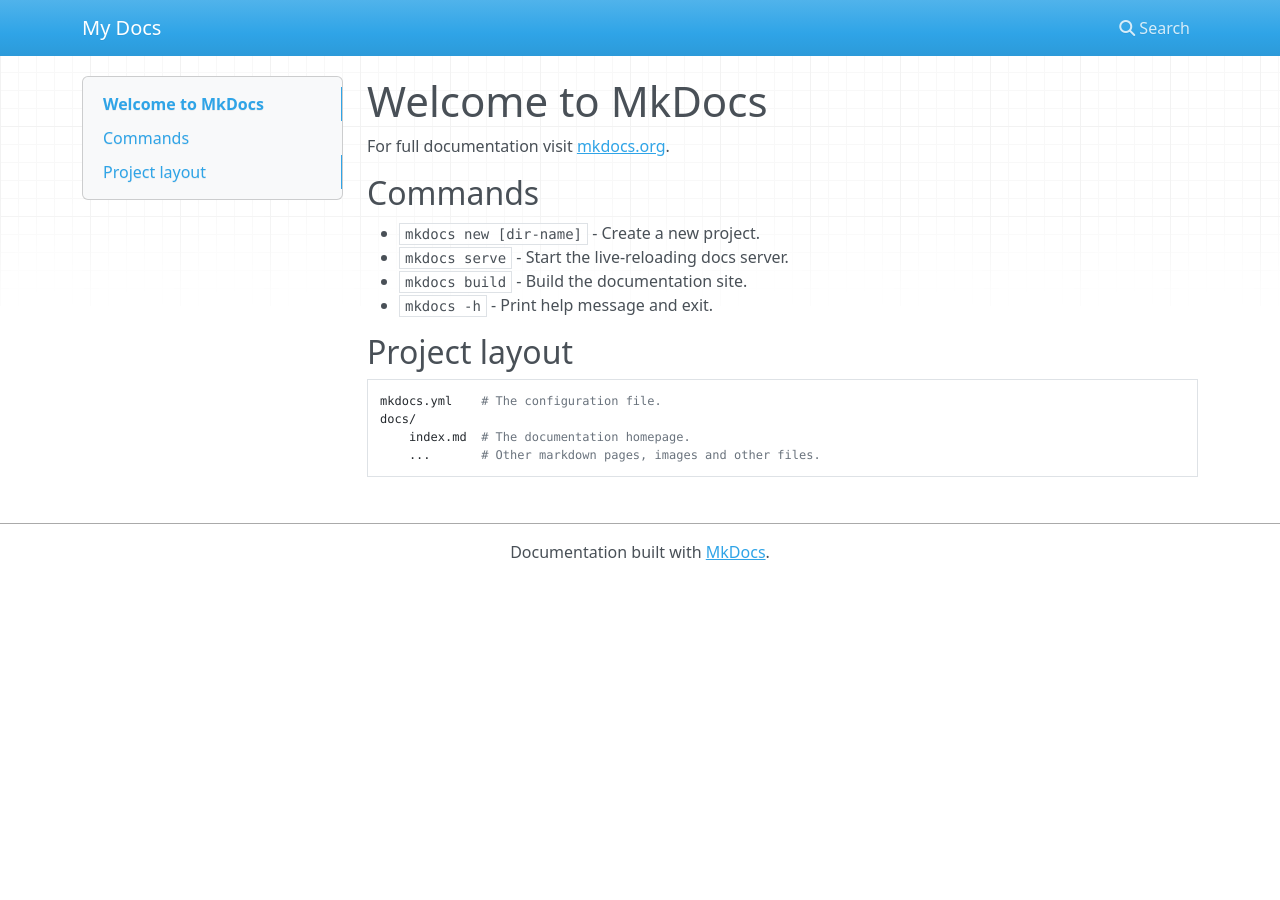
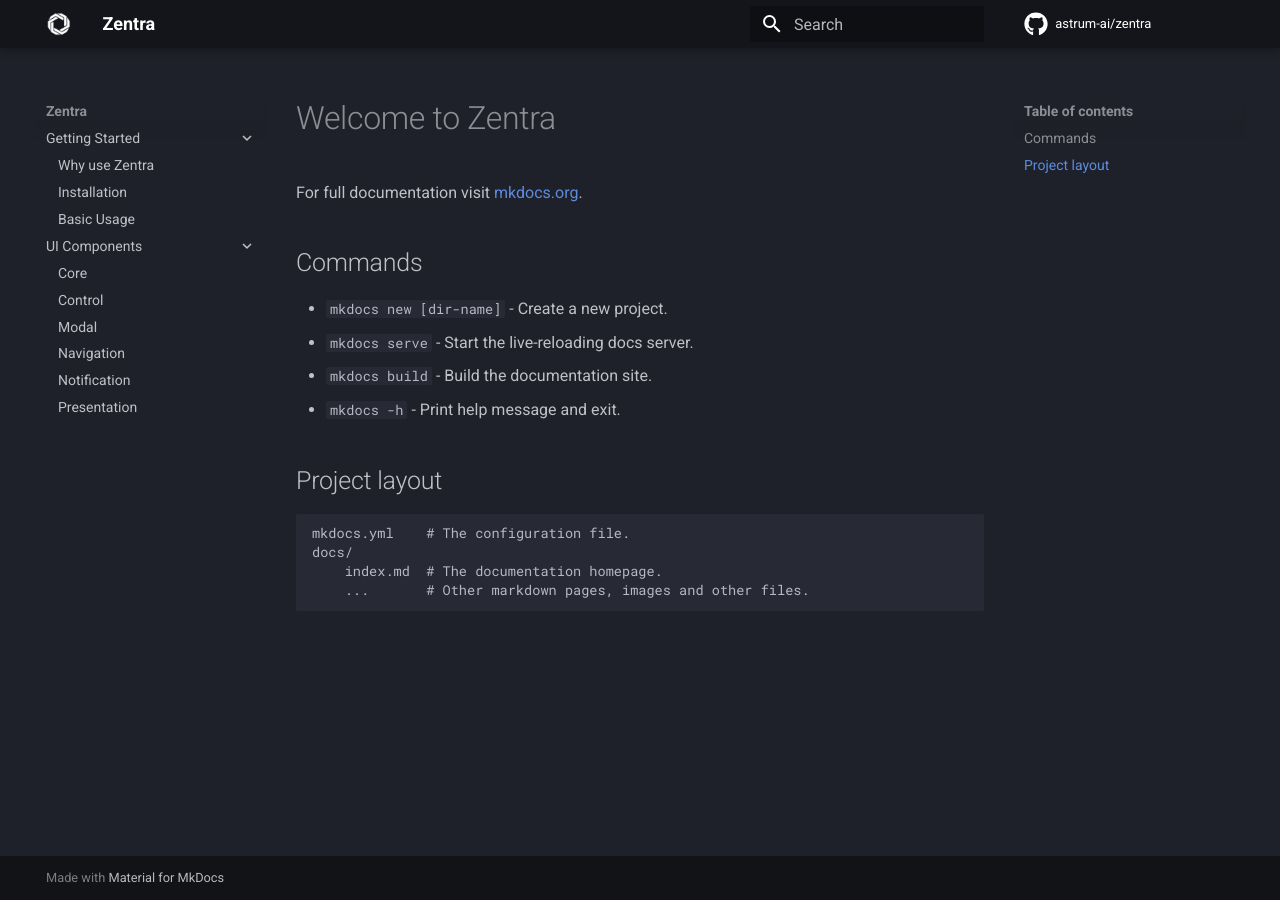
Before and after one commit to Achronus/zentra, an MkDocs documentation site: the page built from docs/index.md, in a window 1280 px wide. Built offline with MkDocs 1.6.1 and Material for MkDocs 9.7.7, drawn with Linux system fonts in a browser that asks for light colours; nearby versions of some CDN libraries; comment, search, counter and statistics services are not loaded; the version menu is left out.

Commit message:
Add placeholder doc file structure

```diff
--- a/docs/index.md
+++ b/docs/index.md
@@ -1,4 +1,4 @@
-# Welcome to MkDocs
+# Welcome to Zentra
 
 For full documentation visit [mkdocs.org](https://www.mkdocs.org).
 
--- a/mkdocs.yml
+++ b/mkdocs.yml
@@ -1 +1,43 @@
-site_name: My Docs
+site_name: Zentra
+site_description: Turn Pydantic models into React components
+site_url: https://zentra-docs.astrumnexus.com/
+
+theme:
+  name: 'material'
+  palette:
+    scheme: slate
+    primary: black
+    accent: blue
+  features:
+    - navigation.expand
+    - navigation.path
+    - navigation.indexes
+    - toc.follow
+    - navigation.top
+  logo: 'icon.png'
+  favicon: 'icon.png'
+  icon:
+    repo: fontawesome/brands/github
+
+repo_name: astrum-ai/zentra
+repo_url: https://github.com/Astrum-AI/Zentra/
+edit_uri: edit/main/docs
+
+nav:
+  - Getting Started:
+    - Getting Started: starting/index.md
+    - Why use Zentra: starting/why.md
+    - Installation: starting/install.md
+    - Basic Usage: starting/basic_usage.md
+  - UI Components:
+    - UI Components: components/ui/index.md
+    - Core: components/ui/core.md
+    - Control: components/ui/control.md
+    - Modal: components/ui/modal.md
+    - Navigation: components/ui/nav.md
+    - Notification: components/ui/notify.md
+    - Presentation: components/ui/present.md
+
+extra:
+  version:
+    provider: mike
```
Also changed, not shown: docs/components/ui/control.md (added), docs/components/ui/core.md (added), docs/components/ui/index.md (added), docs/components/ui/modal.md (added), docs/components/ui/nav.md (added), docs/components/ui/notify.md (added), docs/components/ui/present.md (added), docs/icon.png (added), docs/starting/basic_usage.md (added), docs/starting/index.md (added), docs/starting/install.md (added), docs/starting/why.md (added).
